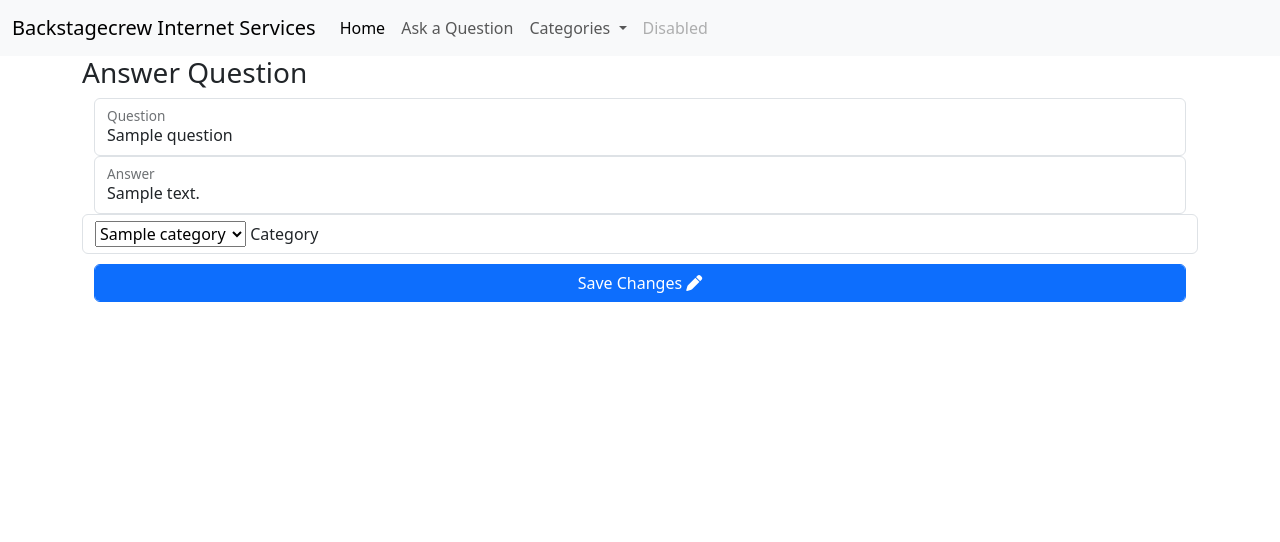
After one commit to BackstagecrewIS/devsite, a Flask app: page /answer_question/1 in a window 1280 px wide. The commit adds this page. Shown: the top 542 px of the page. Run offline with Flask 2, Linux system fonts and the light colour scheme; tables that the repository leaves empty hold one stand-in row (values such as "Sample post"); some libraries are stand-ins or nearby versions.

Commit message:
Add Answer Question functionality

```diff
--- a/faq/models.py
+++ b/faq/models.py
@@ -5,7 +5,7 @@ class Category(db.Model):
     # schema for the Category model
     id = db.Column(db.Integer, primary_key=True)
     category_name = db.Column(db.String(25), unique=True, nullable=False)
-    tasks = db.relationship(
+    questions = db.relationship(
         "Question", backref="category", cascade="all, delete", lazy=True)
 
     def __repr__(self):
--- a/faq/routes.py
+++ b/faq/routes.py
@@ -5,8 +5,10 @@ from faq.models import Category, Question
 
 @app.route("/")
 def home():
-    questions = list(Question.query.order_by(Question.question).all())
-    return render_template("faq.html", questions=questions)
+    questions = list(Question.query.order_by(Question.category_id).all())
+    categories = list(Category.query.order_by(Category.id).all())
+    return render_template(
+        "faq.html", questions=questions, categories=categories)
 
 
 @app.route("/categories")
@@ -48,10 +50,23 @@ def add_question():
     if request.method == "POST":
         question = Question(
             question=request.form.get("question"),
-            answer="Coming Soon",
-            category_id=10
+            answer="We will answer soon",
+            category_id=0
         )
         db.session.add(question)
         db.session.commit()
         return redirect(url_for("home"))
     return render_template("add_question.html")
+
+
+@app.route("/answer_question/<int:question_id>", methods=["GET", "POST"])
+def answer_question(question_id):
+    question = Question.query.get_or_404(question_id)
+    categories = list(Category.query.order_by(Category.category_name).all())
+    if request.method == "POST":
+        question.question = request.form.get("question")
+        question.answer = request.form.get("answer")
+        question.category_id = int(request.form.get("category_id"))
+        db.session.commit()
+        return redirect(url_for("home"))
+    return render_template("answer_question.html", question=question, categories=categories)
--- /dev/null
+++ b/faq/templates/answer_question.html
@@ -0,0 +1,39 @@
+{% extends "base.html" %}
+{% block content %}
+
+<h3>Answer Question</h3>
+<div class="container-fluid">
+    <form method="POST" action="{{ url_for('answer_question', question_id=question.id) }}">
+        <!-- question -->
+        <div class="form-floating mb-12">
+            <input type="text" class="form-control" id="question" name="question" value="{{ question.question }}" placeholder="Question" minlength="3" maxlength="250" required>
+            <label for="question">Question</label>
+        </div>
+        <!-- answer -->
+        <div class="form-floating mb-12">
+            <input type="text" class="form-control" id="answer" name="answer" value="{{ question.answer }}" placeholder="Answer" minlength="3" maxlength="250" required>
+            <label for="answer">Answer</label>
+        </div>
+
+        <div class="row">
+            <div class="form-control col-12">
+                <select id="category_id" name="category_id" class="validate" required>
+                    <option value="" disabled>Choose Category</option>
+                    {% for category in categories %}
+                        {% if category == question.category %}
+                            <option value="{{ category.id }}" selected>{{ category.category_name }}</option>
+                        {% else %}
+                            <option value="{{ category.id }}">{{ category.category_name }}</option>
+                        {% endif %}
+                    {% endfor %}
+                </select>
+                <label for="category_id">Category</label>
+            </div>
+        </div>
+
+        <!-- submit button -->
+        <button type="submit" class=" form-control btn btn-primary wide-button">Save Changes <i class="fa-solid fa-pen right"></i></button>
+    </form>
+</div>
+
+{% endblock %}
```
Also changed, not shown: faq/templates/faq.html (+6 -5 lines).
